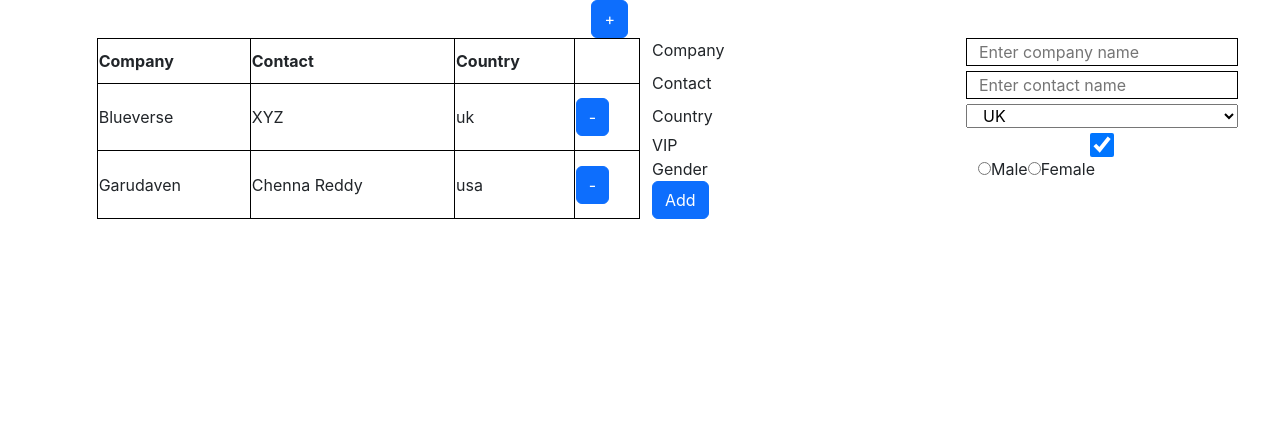
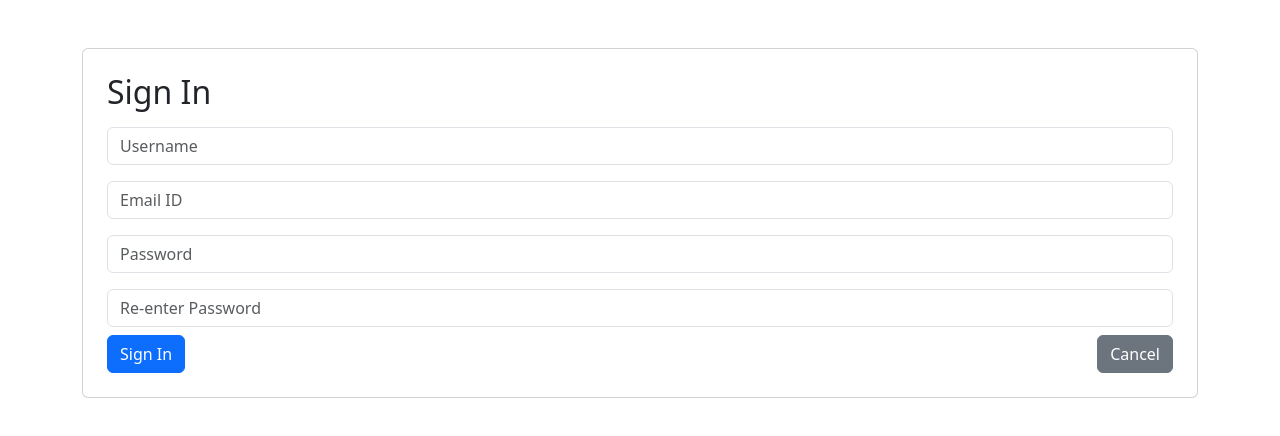
Before and after one commit to tejaksv/library-system, a React (Create React App) app: page / in a window 1280 px wide. Shown: the top 436 px of the page. Built offline with nearby package versions, Linux system fonts and the light colour scheme.

Commit message:
added login and sign in

```diff
--- a/src/App.js
+++ b/src/App.js
@@ -1,6 +1,5 @@
 import logo from './logo.svg';
 import './App.css';
-
 function App() {
   return (
     <div className="App">
--- /dev/null
+++ b/src/Main.js
@@ -0,0 +1,23 @@
+import React, { useState } from "react";
+import "bootstrap/dist/css/bootstrap.min.css";
+import SignIn from "./components/SignIn";
+import Login from "./components/Login";
+
+
+const Main = () => {
+  const [users, setUsers] = useState([]);
+  const [isLogin, setIsLogin] = useState(false);
+
+  const handleSignIn = (user) => {
+    setUsers([...users, user]);
+    setIsLogin(true);
+  };
+
+  return (
+    <div className="container mt-5">
+      {!isLogin ? <SignIn onSignIn={handleSignIn} /> : <Login users={users} />}
+    </div>
+  );
+};
+
+export default Main;
--- a/src/TableRender.jsx
+++ b/src/TableRender.jsx
@@ -1,5 +1,4 @@
 import React, { useEffect, useState } from 'react';
-import Table from 'react-table';
 import TableForm from './TableForm';
 
 const TableRender = () => {
--- /dev/null
+++ b/src/components/Login.jsx
@@ -0,0 +1,52 @@
+import React, { useState } from "react";
+
+const Login = ({ users }) => {
+  const [loginData, setLoginData] = useState({ username: "", password: "" });
+
+  const handleLogin = () => {
+    const userExists = users.find(
+      (user) => user.username === loginData.username && user.password === loginData.password
+    );
+
+    if (userExists) {
+      alert("Login Successful!");
+    } else {
+      alert("Login Failed! Check your credentials.");
+    }
+  };
+
+  // Handle cancel button click
+  const handleCancel = () => {
+    setLoginData({ username: "", password: "" });
+  };
+
+  return (
+    <div className="card p-4">
+      <h2>Login</h2>
+      <input
+        type="text"
+        className="form-control my-2"
+        placeholder="Username"
+        value={loginData.username}
+        onChange={(e) => setLoginData({ ...loginData, username: e.target.value })}
+      />
+      <input
+        type="password"
+        className="form-control my-2"
+        placeholder="Password"
+        value={loginData.password}
+        onChange={(e) => setLoginData({ ...loginData, password: e.target.value })}
+      />
+      <div className="d-flex justify-content-between">
+        <button className="btn btn-success" onClick={handleLogin}>
+          Login
+        </button>
+        <button className="btn btn-secondary" onClick={handleCancel}>
+          Cancel
+        </button>
+      </div>
+    </div>
+  );
+};
+
+export default Login;
--- /dev/null
+++ b/src/components/SignIn.jsx
@@ -0,0 +1,72 @@
+import React, { useState } from "react";
+
+const SignIn = ({ onSignIn }) => {
+  const [signInData, setSignInData] = useState({
+    username: "",
+    email: "",
+    password: "",
+    rePassword: "",
+  });
+
+  const handleSignIn = () => {
+    if (
+      signInData.username &&
+      signInData.email &&
+      signInData.password === signInData.rePassword
+    ) {
+      onSignIn(signInData);
+      alert("Sign In Successful! You can now log in.");
+      setSignInData({ username: "", email: "", password: "", rePassword: "" });
+    } else {
+      alert("Please check your details and try again!");
+    }
+  };
+
+  const handleCancel = () => {
+    setSignInData({ username: "", email: "", password: "", rePassword: "" });
+  };
+
+  return (
+    <div className="card p-4">
+      <h2>Sign In</h2>
+      <input
+        type="text"
+        className="form-control my-2"
+        placeholder="Username"
+        value={signInData.username}
+        onChange={(e) => setSignInData({ ...signInData, username: e.target.value })}
+      />
+      <input
+        type="email"
+        className="form-control my-2"
+        placeholder="Email ID"
+        value={signInData.email}
+        onChange={(e) => setSignInData({ ...signInData, email: e.target.value })}
+      />
+      <input
+        type="password"
+        className="form-control my-2"
+        placeholder="Password"
+        value={signInData.password}
+        onChange={(e) => setSignInData({ ...signInData, password: e.target.value })}
+      />
+      <input
+        type="password"
+        className="form-control my-2"
+        placeholder="Re-enter Password"
+        value={signInData.rePassword}
+        onChange={(e) => setSignInData({ ...signInData, rePassword: e.target.value })}
+      />
+      <div className="d-flex justify-content-between">
+        <button className="btn btn-primary" onClick={handleSignIn}>
+          Sign In
+        </button>
+        <button className="btn btn-secondary" onClick={handleCancel}>
+          Cancel
+        </button>
+      </div>
+    </div>
+  );
+};
+
+export default SignIn;
--- a/src/index.js
+++ b/src/index.js
@@ -2,12 +2,14 @@ import React from 'react';
 import ReactDOM from 'react-dom/client';
 import './index.css';
 import reportWebVitals from './reportWebVitals';
-import TableRender from './TableRender';
+import Main from './Main';
+// import TableRender from './TableRender';
 
 const root = ReactDOM.createRoot(document.getElementById('root'));
 root.render(
   <React.StrictMode>
-    <TableRender />
+    {/* <TableRender /> */}
+    <Main/>
   </React.StrictMode>
 );
 
```
